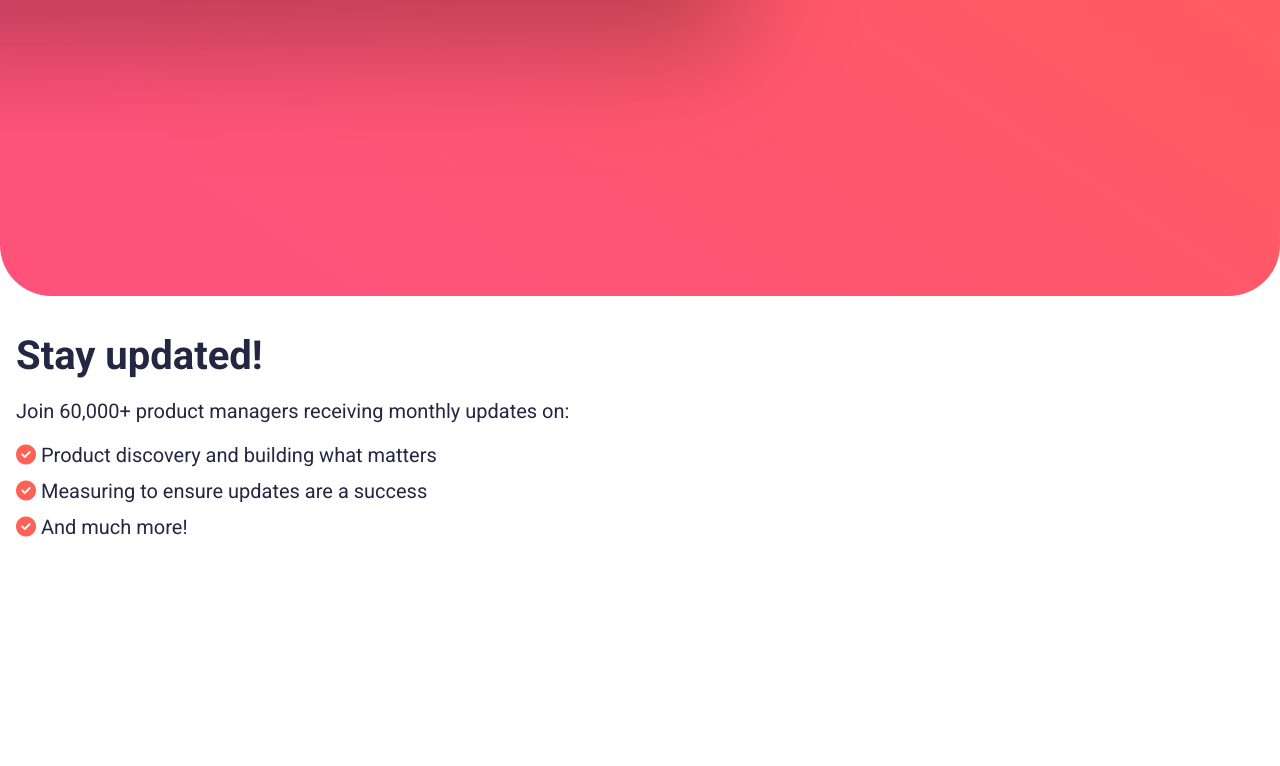
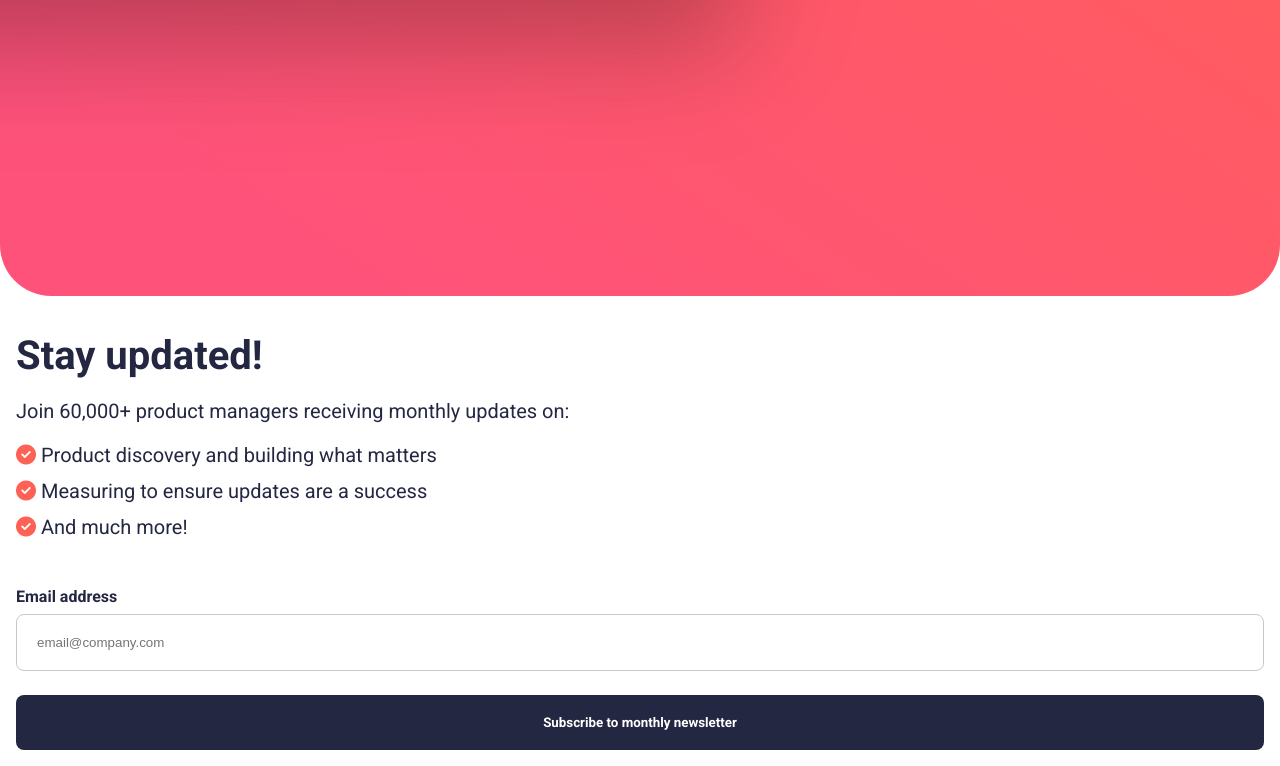
Before and after one commit to const-string-Alex/newsletter-subscribe-cc, a React (Vite) app: page / in a window 1280 px wide. Shown: the part 1602-2368 px from the top of the page. Before the commit the page ends 2173 px from the top, so only its background shows below. Built offline with nearby package versions, Linux system fonts and the light colour scheme.

Commit message:
Implemented Form component
- no onSubmit functionality

```diff
--- a/src/components/App/App.tsx
+++ b/src/components/App/App.tsx
@@ -3,10 +3,12 @@ import "./app.css";
 
 import Graphic from "../Graphic/Graphic";
 import Information from "../Information/Information";
+import Form from "../Form/Form";
 
 ReactDOM.createRoot(document.getElementById("root")!).render(
   <>
     <Graphic />
     <Information />
+    <Form />
   </>
 );
--- /dev/null
+++ b/src/components/Form/Form.tsx
@@ -0,0 +1,40 @@
+import { ChangeEvent, useState } from "react";
+import "./form.css";
+
+type TFormData = {
+  email: string;
+};
+
+function Form() {
+  const [formData, setFormData] = useState<TFormData>({ email: "" });
+  // console.log(formData);
+
+  function handleFormData(event: ChangeEvent<HTMLInputElement>) {
+    event.preventDefault();
+
+    const { name, value } = event.target;
+    setFormData((prevFormData) => {
+      return {
+        ...prevFormData,
+        [name]: value,
+      };
+    });
+  }
+
+  return (
+    <form className="subscribe-form">
+      <label htmlFor="email">Email address</label>
+      <input
+        type="text"
+        placeholder="email@company.com"
+        id="email"
+        name="email"
+        value={formData.email}
+        onChange={handleFormData}
+      />
+      <button>Subscribe to monthly newsletter</button>
+    </form>
+  );
+}
+
+export default Form;
--- /dev/null
+++ b/src/components/Form/form.css
@@ -0,0 +1,34 @@
+.subscribe-form {
+  margin: 1rem 0;
+  padding: 0 1rem;
+}
+
+.subscribe-form label {
+  font-weight: 700;
+  display: block;
+  margin-bottom: 0.5rem;
+}
+
+.subscribe-form input,
+.subscribe-form button {
+  width: 100%;
+  padding: 1.25rem;
+  border-radius: 0.5rem;
+}
+
+.subscribe-form input {
+  border: 1px solid rgb(199, 199, 199);
+}
+
+.subscribe-form button {
+  font-family: "Roboto", sans-serif;
+  font-weight: 700;
+  border: none;
+  background-color: #242742;
+  color: #fff;
+  margin-top: 1.5rem;
+}
+.subscribe-form button:hover {
+  background-color: #ff6155;
+  box-shadow: 1px 8px 16px #ff6155;
+}
--- a/src/components/Information/information.css
+++ b/src/components/Information/information.css
@@ -1,5 +1,5 @@
 .info {
-  margin: 2rem 0;
+  margin: 2rem 0 3rem 0;
   padding: 0 1rem;
 }
 
```
